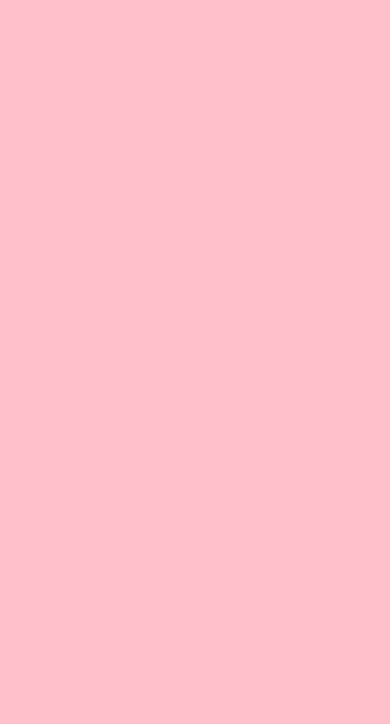
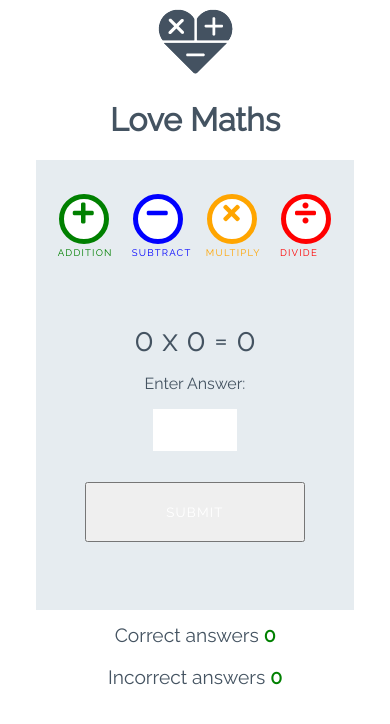
Before and after one commit to JavierBL89/Love-Math, a plain HTML site: page index.html in a window 390 px wide. Drawn offline with Linux system fonts and the light colour scheme.

Commit message:
front end completed

```diff
--- a/assets/css/style.css
+++ b/assets/css/style.css
@@ -1,3 +1,256 @@
-body{
-    background-color: pink;
+/* --------- Global style */
+
+body {
+    background-color: white;
+    font-family: "Raleway", sans-serif;
+    color: #445361;
+    text-align: center;
 }
+
+/* --------- Heading */
+
+.heading {
+    text-align: center;
+    font-size: 2.5rem;
+}
+
+.logo {
+    height: 40px;
+    padding-right: 5px;
+}
+
+/* --------- Game layout */
+
+.game-area {
+    background-color: #E6ECF0;
+    box-sizing: border-box;
+    width: 85%;
+    height: 65vh;
+    max-height: 450px;
+    max-width: 830px;
+    margin-left: auto;
+    margin-right: auto;
+    padding: 1%;
+}
+
+.question-area {
+    width: 50%;
+    font-size: 2rem;
+    margin: auto;
+    padding: 50px 0;
+}
+
+.question-area span {
+    padding: 0 15px;
+}
+
+.score-area {
+    margin: 5px auto;
+    width: 60%;
+    font-size: 1.2rem;
+}
+
+.controls-area {
+    width: 85%;
+    margin: 30px auto;
+}
+
+#score {
+    color: green;
+    font-weight: bold;
+}
+
+#incorrect {
+    color: red;
+    font-weight: bold;
+}
+
+.answer-message {
+    display: none;
+    font-size: 1rem;
+}
+
+#answer-box {
+    border: none;
+    color: #445361;
+    display: inline-block;
+    height: 40px;
+    width: 80px;
+    font-size: 1.2rem;
+}
+
+.scores {
+    display: inline-block;
+    padding: 25px;
+}
+
+/* --------- Buttons */
+
+.btn {
+    width: 220px;
+    height: 60px;
+    font-family: "Raleway", sans-serif;
+    text-transform: uppercase;
+    letter-spacing: 1.2px;
+    color: white;
+}
+.btn i{
+    position: relative;
+    bottom: 5px;
+}
+
+.btn:focus {
+    outline: none;
+}
+
+.btn--big {
+    padding-top: 10px;
+    border-radius: 50%;
+    background-color: white;
+    border: 10px solid;
+    width: 100px;
+    height: 100px;
+    font-size: 3.2rem;
+    margin: 0 30px;
+    transition: all 0.5s;
+}
+.btn--big::after{
+    content: attr(data-type);
+    font-size: 1rem;
+    position: relative;
+    right: 0.5rem;
+
+}
+
+.btn--blue {
+    border-color: blue;
+    color: blue;
+}
+
+.btn--blue:active,
+.btn--blue:hover {
+    background-color: darkblue;
+    color: white;
+}
+
+.btn--orange {
+    border-color: orange;
+    color: orange;
+}
+
+.btn--orange:active,
+.btn--orange:hover {
+    background-color: darkorange;
+    color: white;
+}
+
+.btn--red {
+    border-color: red;
+    color: red;
+}
+
+.btn--red:active,
+.btn--red:hover {
+    background-color: darkred;
+    color: white;
+}
+
+.btn--green {
+    border-color: green;
+    color: green;
+}
+
+.btn--green:active,
+.btn--green:hover {
+    background-color: darkgreen;
+    color: white;
+}
+
+.btn--gray {
+    margin-top: 25px;
+    background-color: #445361;
+    border: 1px transparent;
+    border-radius: 20px;
+}
+
+.btn--gray:active,
+.btn--gray:hover {
+    background-color: #0d1013;
+}
+
+/* --------- Media queries */
+
+@media (max-width: 414px) {
+    .controls-area {
+        width: 100%;
+    }
+
+    .btn--big {
+        margin: 0 10px;
+        padding: 5px;
+        border: 5px solid;
+        width: 50px;
+        height: 50px;
+        font-size: 1.5rem;
+    }
+
+    .btn--big::after {
+        font-size: 0.6rem;
+        left: -0.7rem;
+    }
+
+    .question-area {
+        padding: 10% 0;
+        width: 100%;
+    }
+
+    .question-area span {
+        padding: 0;
+    }
+
+    .answer-message {
+        display: block;
+    }
+
+    #answer-box {
+        display: block;
+        margin: 0 auto;
+    }
+    .btn--gray {
+        margin-top: 0;
+    }
+
+    .score-area {
+        width: 100%;
+    }
+
+    .scores {
+        margin: 0.5em auto;
+        display: block;
+        padding: 5px;
+    }
+
+    .heading {
+        font-size: 2rem;
+    }
+}
+
+@media (max-width: 320px) {
+    .game-area {
+        height: 70vh;
+    }
+
+    .controls-area {
+        width: 75%;
+        margin: 10px auto;
+    }
+
+    .btn--big {
+        margin: 10px 10px;
+    }
+
+    .question-area {
+        padding: 10px 0;
+    }
+
+}
--- a/index.html
+++ b/index.html
@@ -5,12 +5,47 @@
     <meta http-equiv="X-UA-Compatible" content="IE=edge">
     <meta name="viewport" content="width=device-width, initial-scale=1.0">
     <title>Love Maths</title>
-
+    <!-- FONTS -->
+    <link href="https://fonts.googleapis.com/css?family=Raleway%7CRighteous" rel="stylesheet">
+    <!-- FONTAWSOME -->
+    <link rel="stylesheet" href="https://use.fontawesome.com/releases/v5.7.2/css/all.css" integrity="sha384-fnmOCqbTlWIlj8LyTjo7mOUStjsKC4pOpQbqyi7RrhN7udi9RwhKkMHpvLbHG9Sr" crossorigin="anonymous">
+   <!-- STYLESHEET  -->
     <link rel="stylesheet" href="assets/css/style.css">
 </head>
 <body>
 
+    <div id="main-container">
+        <div id="heading">
+            <img height="100%"src="assets/images/logo.png" alt="logo-love-maths">
+            <h1>Love Maths</h1>
+        </div>
 
+
+    <div class="game-area">
+      <div class="controls-area">
+          <button data-type="addition" class="btn btn--big btn--green"><i class="fas fa-plus"></i></button>
+          <button data-type="subtract"class="btn btn--big btn--blue"><i class="fas fa-minus"></i></button>
+          <button data-type="multiply" class="btn btn--big btn--orange"><i class="fas fa-times"></i></button>
+          <button data-type="divide" class="btn btn--big btn--red"><i class="fas fa-divide"></i></button>
+
+      </div>
+      <div class="question-area">
+          <span id="operand1">0</span>
+          <span id="operator">x</span>
+          <span id="operand2">0</span>
+          <span id="equal">=</span>
+
+          <span>0</span>
+          <p class="answer-message">Enter Answer:</p>
+          <input id="answer-box" type="number">
+      </div>
+      <button data-type="submit"class="btn btn-grey">Submit</button>
+    </div>
+    <div class="score-area">
+        <p class="scores">Correct answers <span id="score">0</span></p>
+        <p class="scores">Incorrect answers <span id="score">0</span></p>
+    </div>
+</div>
     <script src="assets/js/index.js"></script>
 </body>
 </html>
```
Also changed, not shown: assets/images/logo.png (added).
